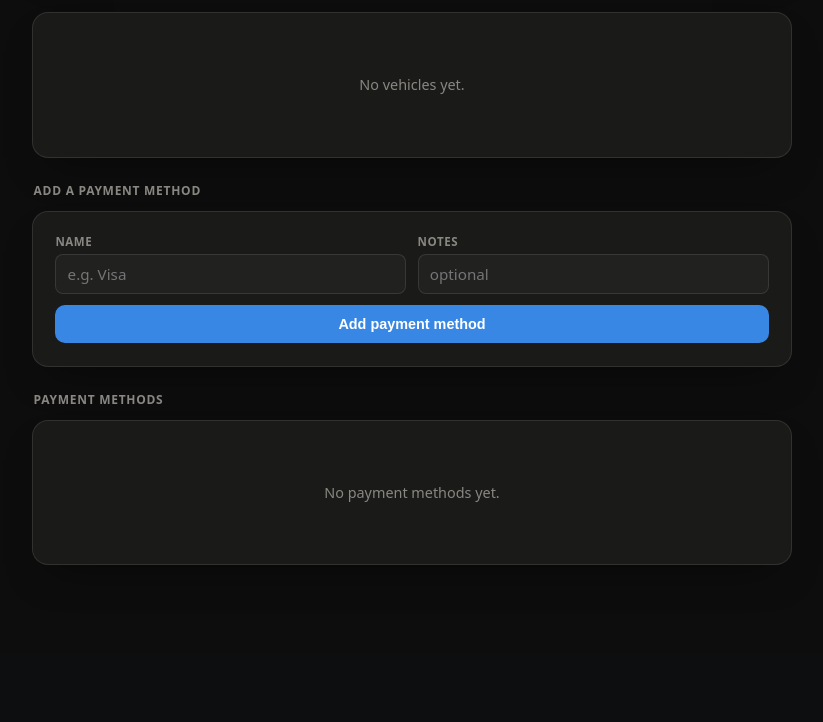
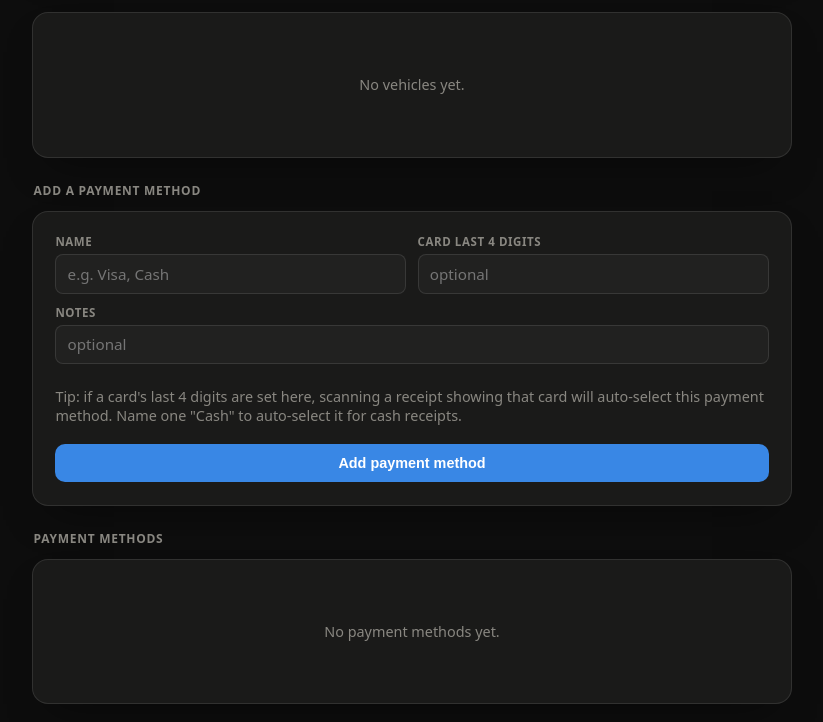
Before and after one commit to jpayippa/FuelLedger, a Flask app: page /vehicles in a window 1280 px wide. Shown: the part 586-1308 px from the top of the page, without its empty margins (228-1051 px from the left). Before the commit the page ends 1151 px from the top, so only its background shows below. Run offline with Flask 3, Linux system fonts and the light colour scheme; data that the repository does not hold is empty; parts of the project's set-up code (start-up, migrations or seed data) failed here and were passed over.

Commit message:
Auto-detect payment method from receipt (card last 4 or cash)
Payment methods gain an optional card_last4 field. On scan, OCR
looks for a masked card number (****NNNN) or a CASH tender line and,
if a saved payment method's last 4 digits match, auto-selects it in
the review form; otherwise shows a hint (e.g. "Detected Visa
****1234 - no saved payment method matches") so the right one can
be added.

Card-number detection skips lines containing terminal/transaction/
reference/auth numbers, which otherwise look identical to a masked
card number, and prefers a match on a line that also names a card
brand.

```diff
--- a/app.py
+++ b/app.py
@@ -163,9 +163,13 @@ def api_delete_vehicle(vehicle_id):
 def api_payment_methods():
     if request.method == "POST":
         data = request.get_json(force=True)
+        card_last4 = (data.get("card_last4") or "").strip() or None
+        if card_last4 and (not card_last4.isdigit() or len(card_last4) != 4):
+            card_last4 = None
         pm_id = db.insert_payment_method(
             data.get("name", "").strip() or "Unnamed",
             (data.get("notes") or "").strip() or None,
+            card_last4=card_last4,
         )
         return jsonify({"id": pm_id})
     return jsonify({"payment_methods": db.list_payment_methods(include_archived=True)})
@@ -192,6 +196,14 @@ def scan():
         return jsonify({"error": "could not read image"}), 400
 
     result = ocr.parse_receipt(image)
+
+    payment_hint = result["payment_hint"]
+    matched_payment_method_id = None
+    if payment_hint["method"] == "card" and payment_hint["card_last4"]:
+        matched_payment_method_id = db.find_payment_method_by_last4(payment_hint["card_last4"])
+    elif payment_hint["method"] == "cash":
+        matched_payment_method_id = db.find_cash_payment_method()
+
     return jsonify({
         "amount": result["amount"],
         "date": result["date"].isoformat() if result["date"] else None,
@@ -201,6 +213,8 @@ def scan():
         "price_per_unit": result["price_per_unit"],
         "raw_text": result["raw_text"],
         "confidence": result["confidence"],
+        "payment_hint": payment_hint,
+        "matched_payment_method_id": matched_payment_method_id,
     })
 
 
--- a/db.py
+++ b/db.py
@@ -26,7 +26,7 @@ LEGACY_RECEIPTS_COLUMNS = {
 }
 TABLE_COLUMN_MIGRATIONS = {
     "vehicles": {},
-    "payment_methods": {},
+    "payment_methods": {"card_last4": "TEXT"},
     "fuel_logs": {},
     "maintenance_logs": {},
     "odometer_logs": {},
@@ -288,11 +288,11 @@ def list_payment_methods(include_archived=False):
     return [dict(r) for r in rows]
 
 
-def insert_payment_method(name, notes):
+def insert_payment_method(name, notes, card_last4=None):
     conn = get_db()
     cur = conn.execute(
-        "INSERT INTO payment_methods (name, notes, is_archived, created_at) VALUES (?, ?, 0, ?)",
-        (name, notes, datetime.now(timezone.utc).isoformat()),
+        "INSERT INTO payment_methods (name, notes, card_last4, is_archived, created_at) VALUES (?, ?, ?, 0, ?)",
+        (name, notes, card_last4, datetime.now(timezone.utc).isoformat()),
     )
     conn.commit()
     new_id = cur.lastrowid
@@ -305,6 +305,24 @@ def set_payment_method_archived(pm_id, archived):
     conn.execute("UPDATE payment_methods SET is_archived=? WHERE id=?", (1 if archived else 0, pm_id))
     conn.commit()
     conn.close()
+
+
+def find_payment_method_by_last4(last4):
+    conn = get_db()
+    row = conn.execute(
+        "SELECT id FROM payment_methods WHERE card_last4 = ? AND is_archived = 0 LIMIT 1", (last4,)
+    ).fetchone()
+    conn.close()
+    return row["id"] if row else None
+
+
+def find_cash_payment_method():
+    conn = get_db()
+    row = conn.execute(
+        "SELECT id FROM payment_methods WHERE is_archived = 0 AND LOWER(name) LIKE '%cash%' LIMIT 1"
+    ).fetchone()
+    conn.close()
+    return row["id"] if row else None
 
 
 # ---- Fuel logs ----
--- a/ocr.py
+++ b/ocr.py
@@ -38,6 +38,14 @@ _ADDRESS_HINT = re.compile(r"\d{2,}|www\.|\.com|@", re.I)
 _BOILERPLATE_LINE = re.compile(
     r"^(transaction record|sales (receipt|record)|customer('s)? copy|merchant copy|"
     r"duplicate receipt|tax invoice|invoice|receipt)$",
+    re.I,
+)
+
+CARD_LAST4_RE = re.compile(r"\*{2,}\s?(\d{4})\b")
+CARD_BRAND_RE = re.compile(r"\b(VISA|MASTERCARD|MASTER CARD|AMEX|AMERICAN EXPRESS|DISCOVER|DEBIT)\b", re.I)
+CASH_RE = re.compile(r"(?<!PRICE )(?<!DISCOUNT )\bCASH\b(?!\s*(PRICE|DISCOUNT|BACK))", re.I)
+_NON_CARD_ID_LINE = re.compile(
+    r"\b(terminal|trans(action)?\s*#?|store\s*#?|ref(erence)?\s*#?|auth\s*#?|seq\s*#?|invoice\s*#?)\b",
     re.I,
 )
 
@@ -176,6 +184,30 @@ def extract_price_per_unit(text):
     return value, confidence
 
 
+def extract_payment_hint(text):
+    candidates = []
+    for line in text.splitlines():
+        if _NON_CARD_ID_LINE.search(line):
+            continue
+        m = CARD_LAST4_RE.search(line)
+        if not m:
+            continue
+        brand_m = CARD_BRAND_RE.search(line) or CARD_BRAND_RE.search(text)
+        candidates.append((bool(CARD_BRAND_RE.search(line)), m.group(1), brand_m))
+
+    if candidates:
+        candidates.sort(key=lambda c: not c[0])  # prefer a match on a line naming the brand
+        _, last4, brand_m = candidates[0]
+        return {
+            "method": "card",
+            "card_last4": last4,
+            "brand": brand_m.group(1).title() if brand_m else None,
+        }
+    if CASH_RE.search(text):
+        return {"method": "cash", "card_last4": None, "brand": None}
+    return {"method": None, "card_last4": None, "brand": None}
+
+
 def parse_receipt(image):
     text = run_ocr(image)
 
@@ -184,6 +216,7 @@ def parse_receipt(image):
     station, station_conf = extract_station(text)
     volume, volume_unit, volume_conf = extract_volume_and_unit(text)
     price_per_unit, price_conf = extract_price_per_unit(text)
+    payment_hint = extract_payment_hint(text)
 
     return {
         "amount": amount,
@@ -192,6 +225,7 @@ def parse_receipt(image):
         "volume": volume,
         "volume_unit": volume_unit,
         "price_per_unit": price_per_unit,
+        "payment_hint": payment_hint,
         "raw_text": text,
         "confidence": {
             "amount": amount_conf,
--- a/templates/vehicles.html
+++ b/templates/vehicles.html
@@ -59,10 +59,12 @@
     <div class="section-label"><span>Add a payment method</span></div>
     <div class="card">
       <div class="form-grid">
-        <div class="field"><label>Name</label><input id="pm-name" placeholder="e.g. Visa"></div>
-        <div class="field"><label>Notes</label><input id="pm-notes" placeholder="optional"></div>
+        <div class="field"><label>Name</label><input id="pm-name" placeholder="e.g. Visa, Cash"></div>
+        <div class="field"><label>Card last 4 digits</label><input id="pm-last4" inputmode="numeric" maxlength="4" pattern="[0-9]{4}" placeholder="optional"></div>
       </div>
-      <button class="btn btn-primary" id="pm-add-btn" style="width:100%;">Add payment method</button>
+      <div class="field" style="margin-bottom:0.9rem;"><label>Notes</label><input id="pm-notes" placeholder="optional"></div>
+      <div class="empty" style="padding:0.5rem 0; text-align:left;">Tip: if a card's last 4 digits are set here, scanning a receipt showing that card will auto-select this payment method. Name one "Cash" to auto-select it for cash receipts.</div>
+      <button class="btn btn-primary" id="pm-add-btn" style="width:100%; margin-top:0.7rem;">Add payment method</button>
     </div>
 
     <div class="section-label"><span>Payment methods</span></div>
@@ -99,7 +101,10 @@
     if (!paymentMethods.length) { el.innerHTML = '<div class="empty">No payment methods yet.</div>'; return; }
     el.innerHTML = paymentMethods.map(p => `
       <div class="item-row ${p.is_archived ? 'archived' : ''}">
-        <div><div class="item-name">${p.name}</div><div class="item-meta">${p.notes || ''}</div></div>
+        <div>
+          <div class="item-name">${p.name}${p.card_last4 ? ' &bull;&bull;&bull;&bull;' + p.card_last4 : ''}</div>
+          <div class="item-meta">${p.notes || ''}</div>
+        </div>
         <div class="item-actions"><button data-id="${p.id}" class="archive-pm">${p.is_archived ? 'Unarchive' : 'Archive'}</button></div>
       </div>
     `).join('');
@@ -126,10 +131,12 @@
     if (!name) { alert('Enter a payment method name.'); return; }
     await fetch('/api/payment-methods', {
       method: 'POST', headers: { 'Content-Type': 'application/json' },
-      body: JSON.stringify({ name, notes: document.getElementById('pm-notes').value }),
+      body: JSON.stringify({
+        name, notes: document.getElementById('pm-notes').value,
+        card_last4: document.getElementById('pm-last4').value,
+      }),
     });
-    document.getElementById('pm-name').value = '';
-    document.getElementById('pm-notes').value = '';
+    ['pm-name', 'pm-notes', 'pm-last4'].forEach(id => document.getElementById(id).value = '');
     await refreshPaymentMethods();
   });
 
```
Also changed, not shown: templates/index.html (+28 -2 lines).
